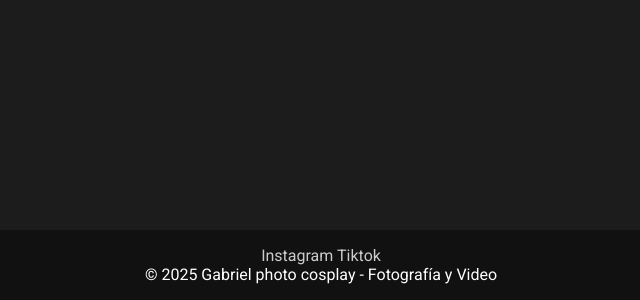
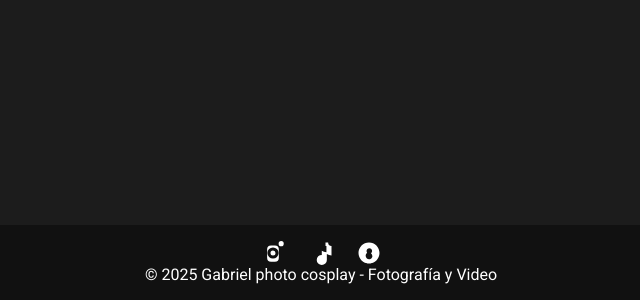
Before and after one commit to GabrielPhCos/portafolio, a plain HTML site: page footer.html in a window 1280 px wide. Shown: the part 500-800 px from the top of the page, without its empty margins (319-959 px from the left). Drawn offline with Linux system fonts and the light colour scheme.

Commit message:
Update footer.html

```diff
--- a/footer.html
+++ b/footer.html
@@ -9,8 +9,24 @@
 </head>
   <body>
     <footer>
-      <a href="https://www.instagram.com/gabo.ph.cos/" target="_blank">Instagram</a>
-      <a href="https://www.tiktok.com/@gabophcos" target="_blank">Tiktok</a>
+      <a href="https://www.instagram.com/gabo.ph.cos/" target="_blank" aria-label="Instagram">
+        <svg width="24" height="24" fill="white" viewBox="0 0 448 512">
+          <path d="M224,202.66A53.34,53.34,0,1,0,277.34,256,53.38,53.38,0,0,0,224,202.66ZM398.8,112A54.77,54.77,0,1,0,343.9,57.15,54.77,54.77,0,0,0,398.8,112ZM224,137.13A118.87,118.87,0,1,0,342.87,256,118.87,118.87,0,0,0,224,137.13Zm124.71,220.14a83.77,83.77,0,0,1-83.77,83.77H182.06a83.77,83.77,0,0,1-83.77-83.77V182.06a83.77,83.77,0,0,1,83.77-83.77h82.88a83.77,83.77,0,0,1,83.77,83.77Z"/>
+        </svg>
+      </a>
+
+      <a href="https://www.tiktok.com/@gabophcos" target="_blank" aria-label="TikTok">
+        <svg width="24" height="24" fill="white" viewBox="0 0 448 512">
+          <path d="M448,209.2v99.2a165.69,165.69,0,0,1-99.2-31.7V404a108,108,0,1,1-108-108h0V209.2a165.86,165.86,0,0,0,99.2,31.7V104H320V32h56.4a71.55,71.55,0,0,0,71.6,72V209.2Z"/>
+        </svg>
+      </a>
+
+      <a href="https://www.threads.net/@gabo.ph.cos" target="_blank" aria-label="Threads">
+        <svg width="24" height="24" fill="white" viewBox="0 0 448 512">
+          <path d="M224 32C100.3 32 0 132.3 0 256s100.3 224 224 224 224-100.3 224-224S347.7 32 224 32zm65.3 312.3c-4.6 13.6-13.4 25.4-25.1 33.6-11.5 7.8-25.2 11.8-39.5 11.8-19.4 0-37.1-7.7-50.6-21.6-13.5-13.8-21.1-32.3-21.1-51.9v-1.8c0-25.3 11.6-49.1 31.3-65.1-8.3-10.2-12.6-22.9-12.6-36.1 0-32.8 26.7-59.4 59.4-59.4s59.4 26.7 59.4 59.4c0 19.1-9 36.9-24.4 48.3 16.4 14.7 27.3 35.2 29.3 57.4.9 11-.2 22.1-5.1 32.4z"/>
+        </svg>
+      </a>
+
       <p>&copy; 2025 Gabriel photo cosplay - Fotografía y Video</p>
     </footer>
   </body>
```
